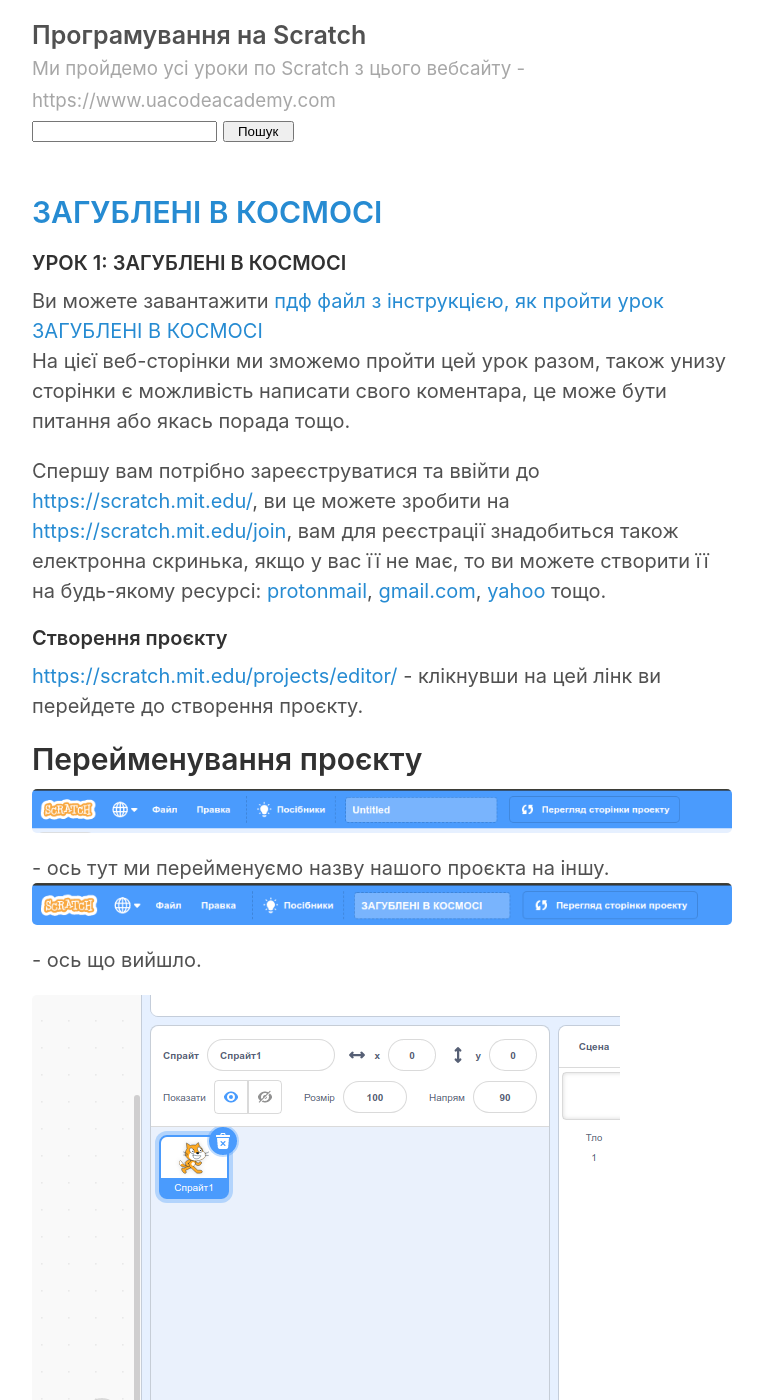
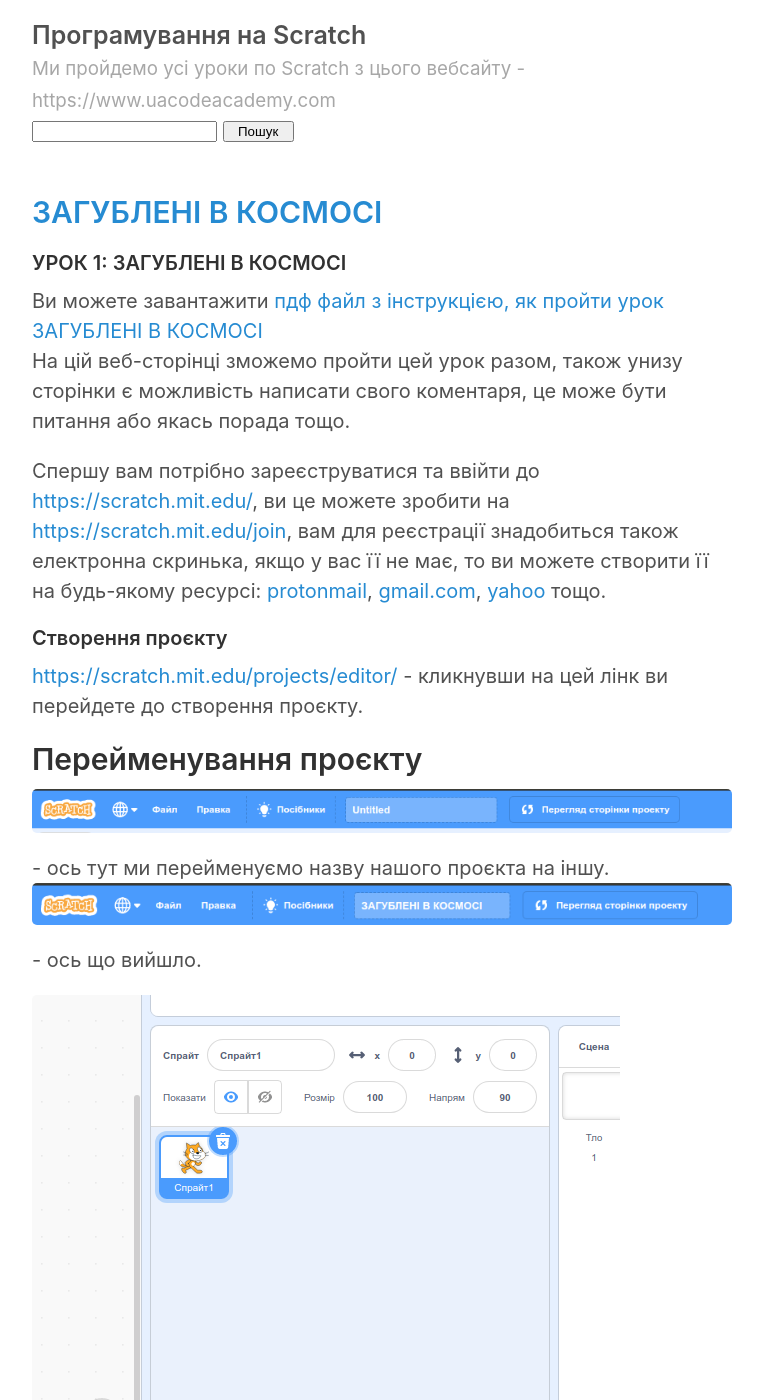
Before and after one commit to serhii73/serhii73.github.io, a Jekyll site: the page built from index.html, in a window 1280 px wide and 1400 px high. Shown: the whole window, without its empty margins (258-1021 px from the left). Built offline with Jekyll 4.4.1, drawn with Linux system fonts in a browser that asks for light colours; the list of posts is cut into pages by our own code; some of the changed text lies outside the part shown.

Commit message:
Fix errors

```diff
--- a/_posts/2019-11-22-scratch1.md
+++ b/_posts/2019-11-22-scratch1.md
@@ -10,21 +10,21 @@
 
 
 Ви можете завантажити [пдф файл з інструкцією, як пройти урок ЗАГУБЛЕНІ В КОСМОСІ](https://osvita-code.github.io/scratch/pdf/1.pdf)
-На цієї веб-сторінки ми зможемо пройти цей урок разом, також унизу сторінки
-є можливість написати свого коментара, це може бути питання або якась порада тощо.
+На цій веб-сторінці зможемо пройти цей урок разом, також унизу сторінки
+є можливість написати свого коментаря, це може бути питання або якась порада тощо.
 
 Спершу вам потрібно зареєструватися та ввійти до [https://scratch.mit.edu/](https://scratch.mit.edu/), ви це можете зробити на
 [https://scratch.mit.edu/join](https://scratch.mit.edu/join), вам для реєстрації знадобиться також електронна скринька, якщо у вас її не має, то ви можете створити її на будь-якому ресурсі: [protonmail](https://protonmail.com/ua/signup), [gmail.com](https://gmail.com), [yahoo](https://login.yahoo.com/account/create) тощо.
 
 #### Створення проєкту
 
-[https://scratch.mit.edu/projects/editor/](https://scratch.mit.edu/projects/editor/) - клікнувши на цей лінк ви перейдете до створення проєкту.
+[https://scratch.mit.edu/projects/editor/](https://scratch.mit.edu/projects/editor/) - кликнувши на цей лінк ви перейдете до створення проєкту.
 ## Перейменування проєкту
 
 ![назва проєкту](./images/1/назва.png) - ось тут ми перейменуємо назву нашого проєкта на іншу.
 ![перейменували](./images/1/перейменували.png) - ось що вийшло.
 
-![вилучити](./images/1/вилучити_спрайт.png) - вилучимо існуючий спрайт, клік правою кнопкою миші - вилучити.
+![вилучити](./images/1/вилучити_спрайт.png) - вилучимо присутній спрайт, клік правою кнопкою миші - вилучити.
 
 Додайте нове тло (відкрийте бібліотеку, виберіть зображення "stars")
 Кнопка "додати нове тло" знаходиться внизу у правому кутку.
```
Also changed, not shown: other parts of _posts/2019-11-22-scratch1.md (+2 -2 lines).
